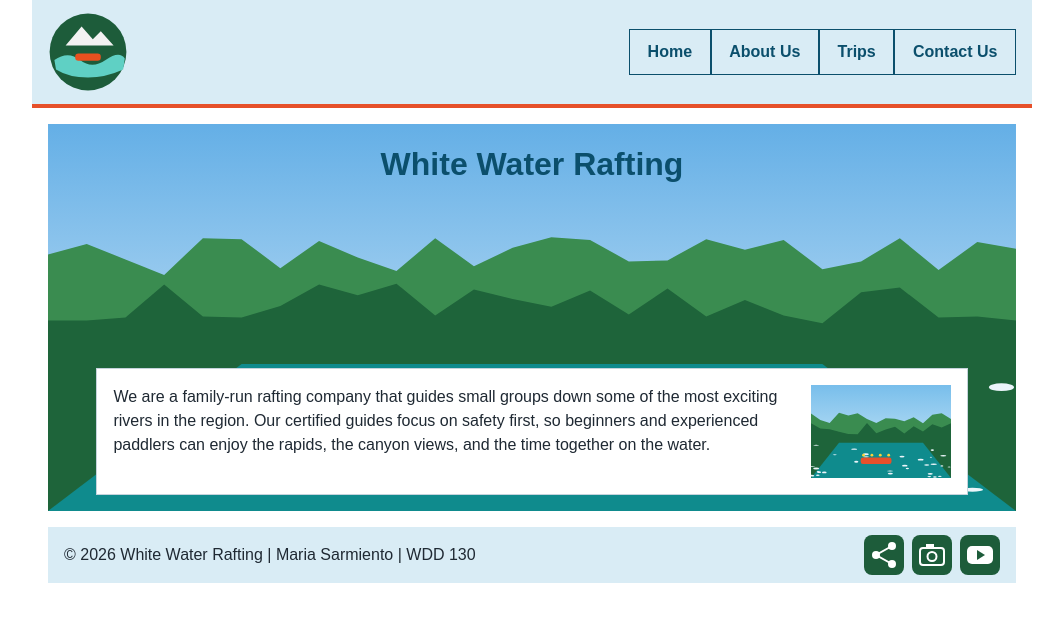
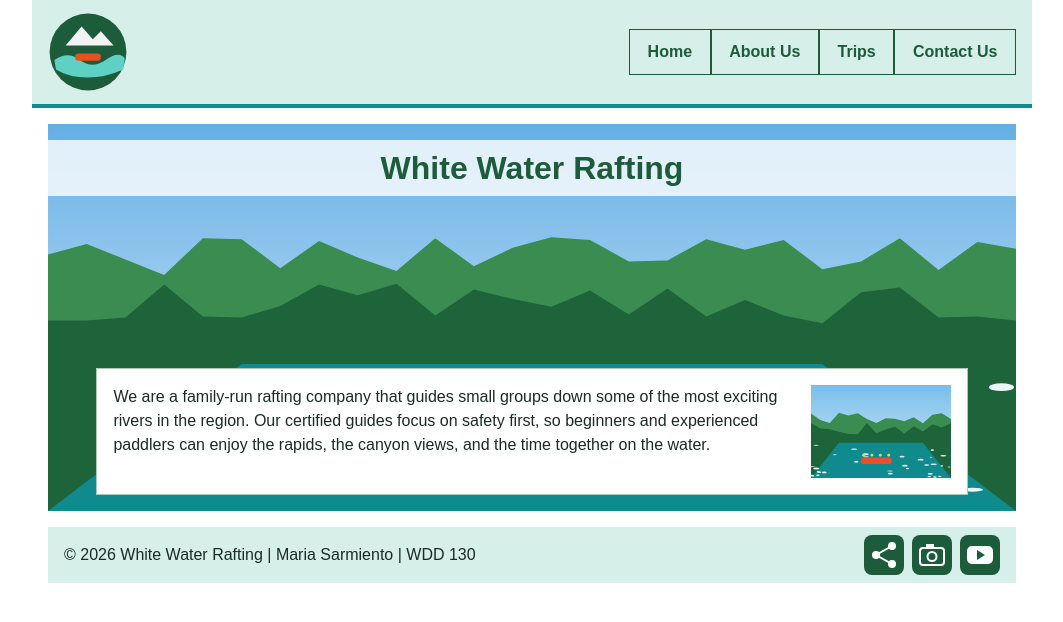
Before and after one commit to male-sarmiento/wdd130, a plain HTML site: page wwr/index.html in a window 1280 px wide. Shown: the whole page, without its empty margins (108-1171 px from the left). Drawn offline with Linux system fonts and the light colour scheme.

Commit message:
Add files via upload

```diff
--- a/wwr/styles/rafting.css
+++ b/wwr/styles/rafting.css
@@ -1,11 +1,11 @@
 :root {
-    --primary-color: #0b4f6c;
-    --secondary-color: #d9ecf5;
-    --accent-color: #e6502a;
-    --text-color: #1f2933;
+    --primary-color: #1d5c3a;   /* verde selva */
+    --secondary-color: #d6efe9; /* agua clara */
+    --accent-color: #0f8b8d;    /* agua turquesa */
+    --text-color: #1b2a24;
     --light-color: #ffffff;
-    --section-bg: #f5f8fa;
-    --border-color: #c5d3dc;
+    --section-bg: #eef7f1;
+    --border-color: #a9cbb7;
 }
 
 *,
@@ -84,6 +84,8 @@ header nav a:hover {
     width: 100%;
     text-align: center;
     color: var(--primary-color);
+    background-color: rgb(255 255 255 / 0.8);
+    padding: 0.25rem 0;
 }
 
 .hero article {
```
